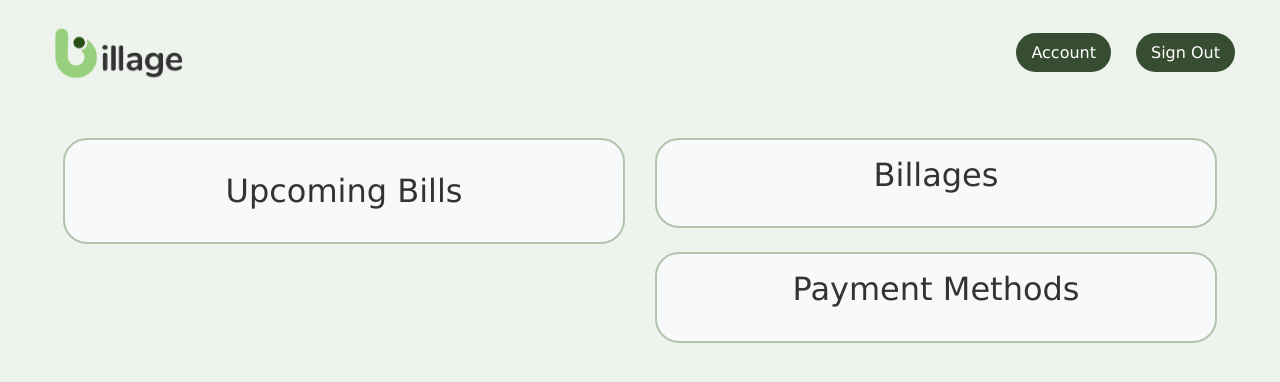
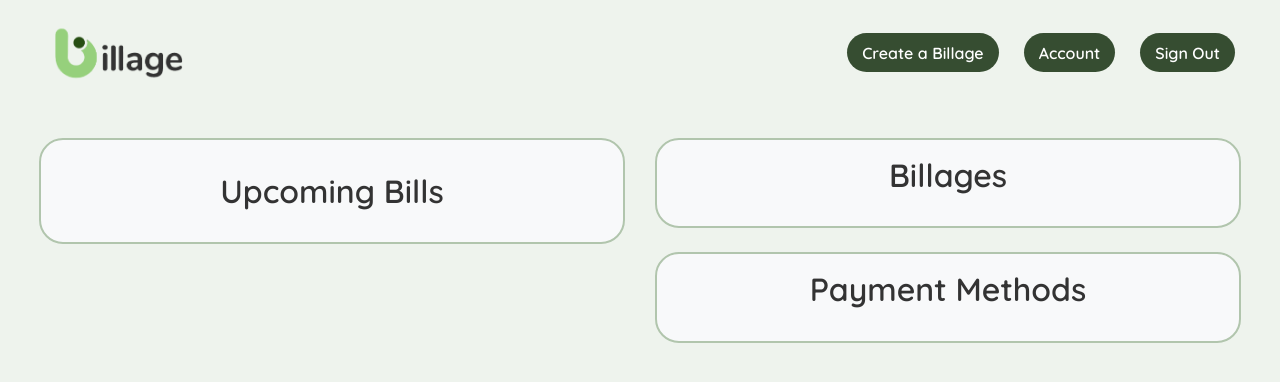
Before and after one commit to trevnocap/Billage, a Django app: template BillageApp/Billage/frontend/templates/frontend/dashboard.html in a window 1280 px wide. Shown: the top 382 px of the page. Run offline with Django 4.2, Linux system fonts and the light colour scheme; the template is opened without the code that fills it, so the values that code supplies are empty.

Commit message:
UI enhancements and model char limits

```diff
--- a/BillageApp/Billage/backend/models.py
+++ b/BillageApp/Billage/backend/models.py
@@ -25,7 +25,7 @@ class Billage(models.Model):
     billage_id = models.CharField(primary_key=True, max_length = 8, default=create_billage_id, editable=False)
     billage_image = models.ImageField(default="villageicon.png")
     billage_members = models.ManyToManyField(User)
-    billage_name = models.CharField(max_length=50, null=False)
+    billage_name = models.CharField(max_length=20, null=False)
     date_created = models.DateTimeField(auto_now_add=True, null=True)
 
     def __str__(self):
@@ -110,7 +110,7 @@ class LinkedBill(models.Model):
 
     linked_bill = models.UUIDField(primary_key=True, default=uuid.uuid4, editable=False)
     billage_link = models.ForeignKey(Billage, on_delete=models.CASCADE)
-    bill_type = models.CharField(max_length=50, choices=BILL_TYPES, null=False, blank=False)
+    bill_type = models.CharField(max_length=20, choices=BILL_TYPES, null=False, blank=False)
     bill_provider_name = models.CharField(max_length=100, null=False, blank=False)
 
     date_created = models.DateField(auto_now_add=True, null=True)
@@ -158,7 +158,7 @@ class UserActiveBillDue(models.Model):
     user = models.ForeignKey(User, on_delete=models.CASCADE)
     due_amount = models.DecimalField(max_digits=7, decimal_places=2, default=0)
     bill_due_date = models.DateField(auto_now=False)
-    bill_status = models.CharField(max_length=50, choices = BILL_STATUSES, default= 'pending payment')
+    bill_status = models.CharField(max_length=20, choices = BILL_STATUSES, default= 'pending payment')
     payment_method = models.ForeignKey(UserPaymentMethod, on_delete=models.SET_NULL, null=True)
 
 
--- a/BillageApp/Billage/backend/views.py
+++ b/BillageApp/Billage/backend/views.py
@@ -85,7 +85,7 @@ class DashboardView(APIView):
         payment_methods_data = payment_methods_fetch(user_id)
 
         ##User Bill Details to display
-        max_bill_display_count = 8
+        max_bill_display_count = 7
         #active bills data
         active_bills_query = UserActiveBillDue.objects.filter(user = user_id)
         active_bills_to_display = active_bills_query.order_by('bill_due_date')[:max_bill_display_count]
--- a/BillageApp/Billage/frontend/templates/frontend/dashboard.html
+++ b/BillageApp/Billage/frontend/templates/frontend/dashboard.html
@@ -20,7 +20,7 @@
 
 <div id="main">
 
-  <div class="container-fluid mx-5">
+  <div class="container-fluid mx-4">
     <div class="row">
 
       <div class="col-md-12 col-lg-6 col-sm-12">
--- a/BillageApp/Billage/frontend/templates/frontend/index.html
+++ b/BillageApp/Billage/frontend/templates/frontend/index.html
@@ -7,6 +7,12 @@
     <title>Billage
     </title>
     <link rel="stylesheet" href="https://cdn.jsdelivr.net/npm/bootstrap@4.4.1/dist/css/bootstrap.min.css" integrity="sha384-Vkoo8x4CGsO3+Hhxv8T/Q5PaXtkKtu6ug5TOeNV6gBiFeWPGFN9MuhOf23Q9Ifjh" crossorigin="anonymous">
+
+    <link rel="preconnect" href="https://fonts.googleapis.com">
+    <link rel="preconnect" href="https://fonts.gstatic.com" crossorigin>
+    <link href="https://fonts.googleapis.com/css2?family=Quicksand:wght@600&family=Raleway:wght@500&display=swap" rel="stylesheet">
+
+
 
     {% block navbar %}{% endblock navbar %}
 
--- a/BillageApp/Billage/frontend/templates/frontend/navbar.html
+++ b/BillageApp/Billage/frontend/templates/frontend/navbar.html
@@ -6,6 +6,7 @@
     <img id="logo" src="{% static '/images/logo.png' %}">
     <div class="navbar-userinfo">
       <span class="navbar-username" id="username"></span>
+      <button class="btn-primary btn-navbar" id="add-billage-button">Create a Billage</button>
       <button class="btn-primary btn-navbar">Account</button>
       <button class="btn-primary btn-navbar">Sign Out</button>
     </div>
--- a/BillageApp/Billage/static/css/base.css
+++ b/BillageApp/Billage/static/css/base.css
@@ -1,7 +1,7 @@
 body {
     background-color: #eef3ed;
     color: #333;
-    font-family:Verdana, Geneva, Tahoma, sans-serif
+    font-family: 'Quicksand', sans-serif;
 }
 
 
@@ -34,3 +34,16 @@ body {
     border: #364d31;
     border-radius: 20px;
 }
+
+.btn-info {
+    font-size: 12px ;
+    background-color: #2d302c;
+    border: #2d302c;
+    border-radius: 10px;
+}
+
+.btn-info:hover {
+    background-color: #3a3e39 !important;
+    border: #3a3e39;
+    border-radius: 10px;
+}
--- a/BillageApp/Billage/static/css/dashboard.css
+++ b/BillageApp/Billage/static/css/dashboard.css
@@ -82,13 +82,6 @@ width: auto;
   background-color: #b1c5ad;
 }
 
-/* For Firefox */
-#bill-activity {
-  scrollbar-width: thin;
-  scrollbar-color: #888 #f1f1f1;
-}
-
 .bill-container {
-  max-height: 100vh;
   overflow-y: auto;
 }
--- a/BillageApp/Billage/static/js/dashboardparse.js
+++ b/BillageApp/Billage/static/js/dashboardparse.js
@@ -20,23 +20,35 @@ function formatDate(dateString) {
   return `${month}-${day}-${year}`;
 }
 
-function returnIcon(type){
+function iconGenorator(type){
   const iconLibrary = {
     bank_account: '/images/bankicon.png',
     credit_card: '/images/creditcardicon.png',
     Gas: '/images/gas.png',
     Cable: '/images/cable.png',
-    Television: '/images/cable.png',
     streaming: '/images/cable.png',
     Electric: '/images/electric.png',
     Rent: '/images/rent.png',
     Water: '/images/water.png',
     Internet: '/images/internet.png',
+    generalBill: '/images/bill.png',
   };
 
-  console.log(type)
-  console.log(iconLibrary[type])
-  return iconLibrary[type];
+  if (type in iconLibrary) {
+    return iconLibrary[type];
+  } else {
+    throw new Error(`Unknown icon type: ${type}`);
+  }
+
+}
+
+function returnIcon(type){
+  try{
+    return(iconGenorator(type))
+  }
+  catch (error){
+    return returnIcon('generalBill')
+  }
 }
 
 
@@ -117,7 +129,7 @@ fetch(`http://127.0.0.1:8000/api/dashboardview/${user_id}`)
 
         const td5 = document.createElement('td');
         const payButton = document.createElement('button');
-        payButton.textContent = 'Pay Bill Early';
+        payButton.textContent = 'Pay Early';
         payButton.classList.add('btn', 'btn-secondary');
         td5.appendChild(payButton);
         tr.appendChild(td5);
@@ -129,7 +141,19 @@ fetch(`http://127.0.0.1:8000/api/dashboardview/${user_id}`)
       table.appendChild(tbody);
 
       const tableWrapper = document.createElement('div');
-      tableWrapper.appendChild(table);
+      tableWrapper.classList.add('table-wrapper-container')
+
+      const finalRow = document.createElement('div')
+      finalRow.classList.add('row')
+
+      const allBillsButton = document.createElement('button')
+      allBillsButton.classList.add('btn-info', 'btn-sm', 'ml-4')
+      allBillsButton.innerHTML = 'View All Bills'
+
+      finalRow.appendChild(allBillsButton)
+      tableWrapper.appendChild(table)
+
+      tableWrapper.appendChild(finalRow);
 
       bill_activity_container.appendChild(tableWrapper);
 
@@ -201,7 +225,7 @@ fetch(`http://127.0.0.1:8000/api/dashboardview/${user_id}`)
           <img src="${billage.billage_image}" alt="${billage.billage_name}" class="billage-icon" />
           <h5>${billage.billage_name}</h5>
           <p>${billage.billage_members.length} members</p>
-          <button class="btn btn-secondary mt-3">Manage Billage</button>
+          <button class="btn btn-secondary mt-2">Manage Billage</button>
           `;
 
           card.innerHTML = cardContent;
```
Also changed, not shown: BillageApp/Billage/frontend/templates/frontend/placeholder.html (deleted, +0 -51 lines), BillageApp/Billage/backend/migrations/0021_alter_billage_billage_name_and_more.py (added), BillageApp/Billage/static/images/apartmenticon.png (deleted), BillageApp/Billage/static/images/bill.png (added), BillageApp/Billage/static/images/rent.png.
